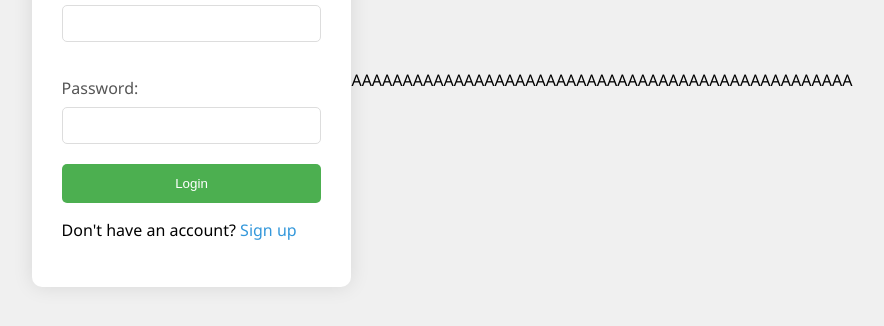
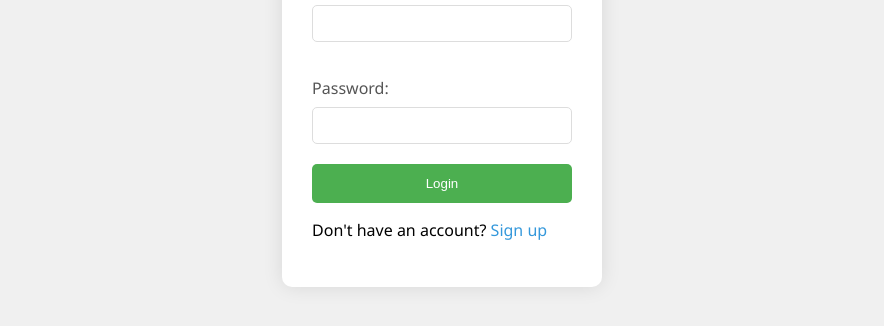
Before and after one commit to AustinBao/HACS, a plain HTML site: page flask website/Frontend/login.html in a window 1280 px wide. Shown: the part 320-646 px from the top of the page, without its empty margins (198-1082 px from the left). Drawn offline with Linux system fonts and the light colour scheme.

Commit message:
Deleted changes

```diff
--- a/flask website/Frontend/login.html
+++ b/flask website/Frontend/login.html
@@ -19,7 +19,6 @@
         </form>
     </div>
 
-    <p> AAAAAAAAAAAAAAAAAAAAAAAAAAAAAAAAAAAAAAAAAAAAAAAAA </p>
     <script src="script.js"></script>
 </body>
 </html>
```
